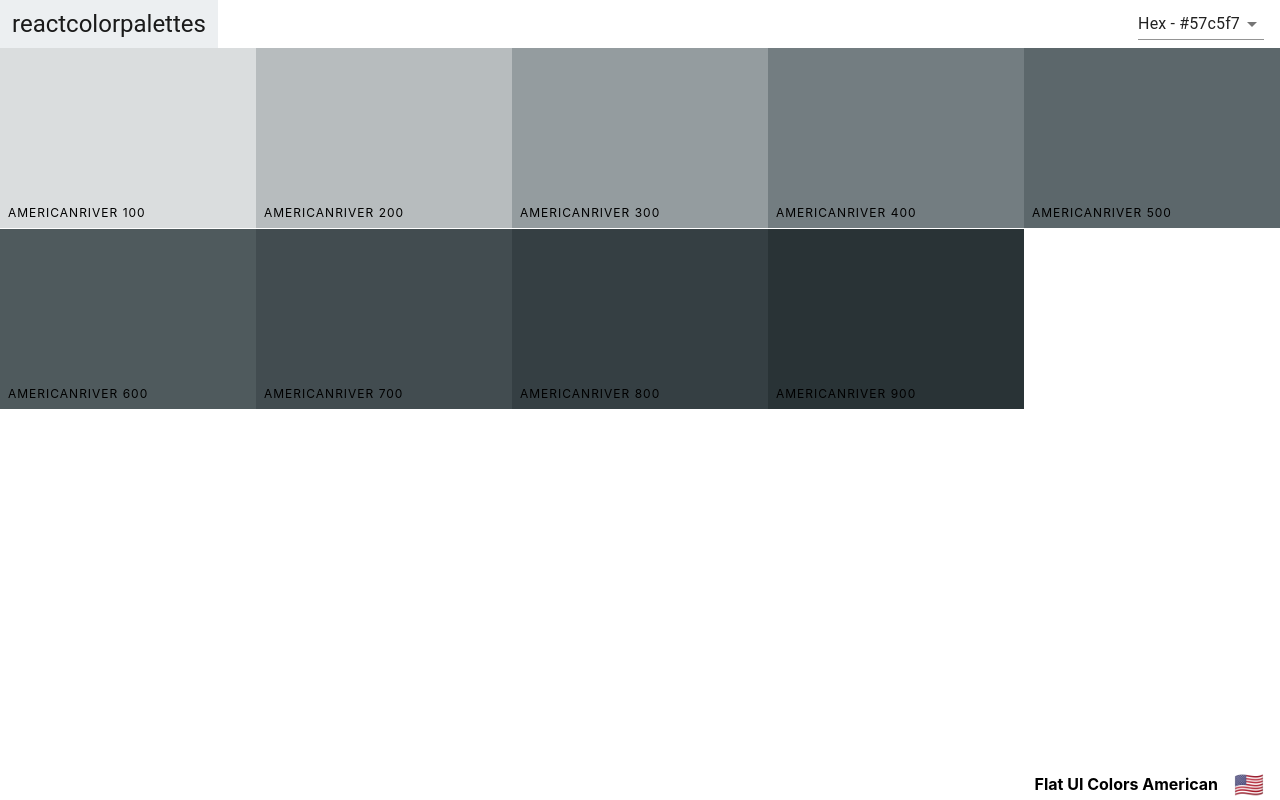
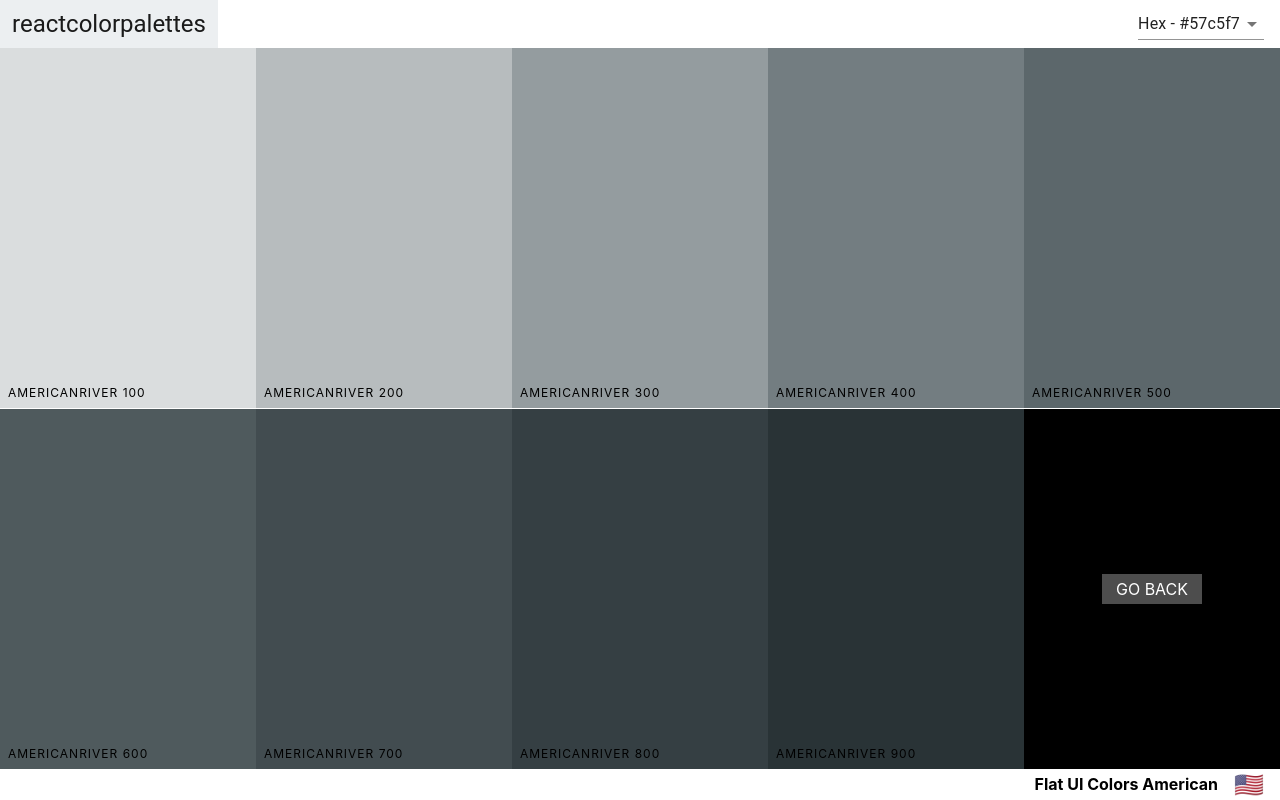
Before and after one commit to yunshine/React-Color-Palettes, a React (Create React App) app: page /palette/flat-ui-colors-american/americanriver in a window 1280 px wide. Built offline with nearby package versions, Linux system fonts and the light colour scheme.

Commit message:
Added a go back link to the singlecolorcomponent page

```diff
--- a/src/App.js
+++ b/src/App.js
@@ -5,7 +5,7 @@
 import SingleColorPalette from './SingleColorPalette';
 import seedColors from './seedColors';
 import { generatePalette } from './colorHelpers';
-import { Route, Switch, NavLink, Link } from 'react-router-dom';
+import { Route, Switch } from 'react-router-dom';
 // import './App.css';
 
 class App extends Component {
--- a/src/ColorBox.css
+++ b/src/ColorBox.css
@@ -8,7 +8,16 @@
   margin-bottom: -3.5px;
 }
 
-.copy-button {
+.SingleColorPalette .ColorBox {
+  height: 50%;
+}
+
+.ColorBox.go-back {
+  background-color: black;
+  color: white;
+}
+
+.copy-button, .back-button {
   width: 100px;
   height: 30px;
   position: absolute;
@@ -25,6 +34,10 @@
   color: white;
   text-transform: uppercase;
   border: none;
+  text-decoration: none;
+}
+
+.copy-button {
   opacity: 0;
 }
 
--- a/src/MiniPalette.js
+++ b/src/MiniPalette.js
@@ -1,6 +1,6 @@
 import React from 'react';
 import { withStyles } from '@material-ui/core/styles';
-import { withTheme } from '@material-ui/styles';
+// import { withTheme } from '@material-ui/styles';
 
 const styles = {
   root: {
--- a/src/SingleColorPalette.js
+++ b/src/SingleColorPalette.js
@@ -1,13 +1,8 @@
-import React, { Component } from 'react'; // imrc is the shortcut...
+import React, { Component } from 'react';
+import { Link } from 'react-router-dom';
 import ColorBox from './ColorBox';
 import Navbar from './Navbar';
 import PaletteFooter from './PaletteFooter';
-// import -something-, { -something- } from './-something-';
-// import './SingleColorPalette.css'; // make a CSS file for this component..
-// import { Route, Switch, NavLink } from 'react-router-dom';
-
-// import { v4 as uuidv4 } from 'uuid'; // for creating unique IDs with uuidv4();
-// npm install axios (for API requests) in terminal???
 
 class SingleColorPalette extends Component {
 
@@ -39,15 +34,18 @@
 
   render() {
     const { format } = this.state;
-    const {paletteName, emoji} = this.props.palette;
+    const {paletteName, emoji, id } = this.props.palette;
     const colorBoxes = this._shades.map(color => (
-      <ColorBox key={color.id} name={color.name} background={color[format]} showLink={false} />
+      <ColorBox key={color.name} name={color.name} background={color[format]} showLink={false} />
     ));
     return (
       <div className="SingleColorPalette Palette">
         <Navbar handleChange={this.changeFormat} showingAllColors={false} />
         <div className="Palette-colors">
           {colorBoxes}
+          <div className="go-back ColorBox">
+            <Link exact to={`/palette/${id}`} className="back-button">Go Back</Link>
+          </div>
         </div>
         <PaletteFooter paletteName={paletteName} emoji={emoji} />
       </div>
```
Also changed, not shown: src/PaletteList.js (+3 -13 lines).
